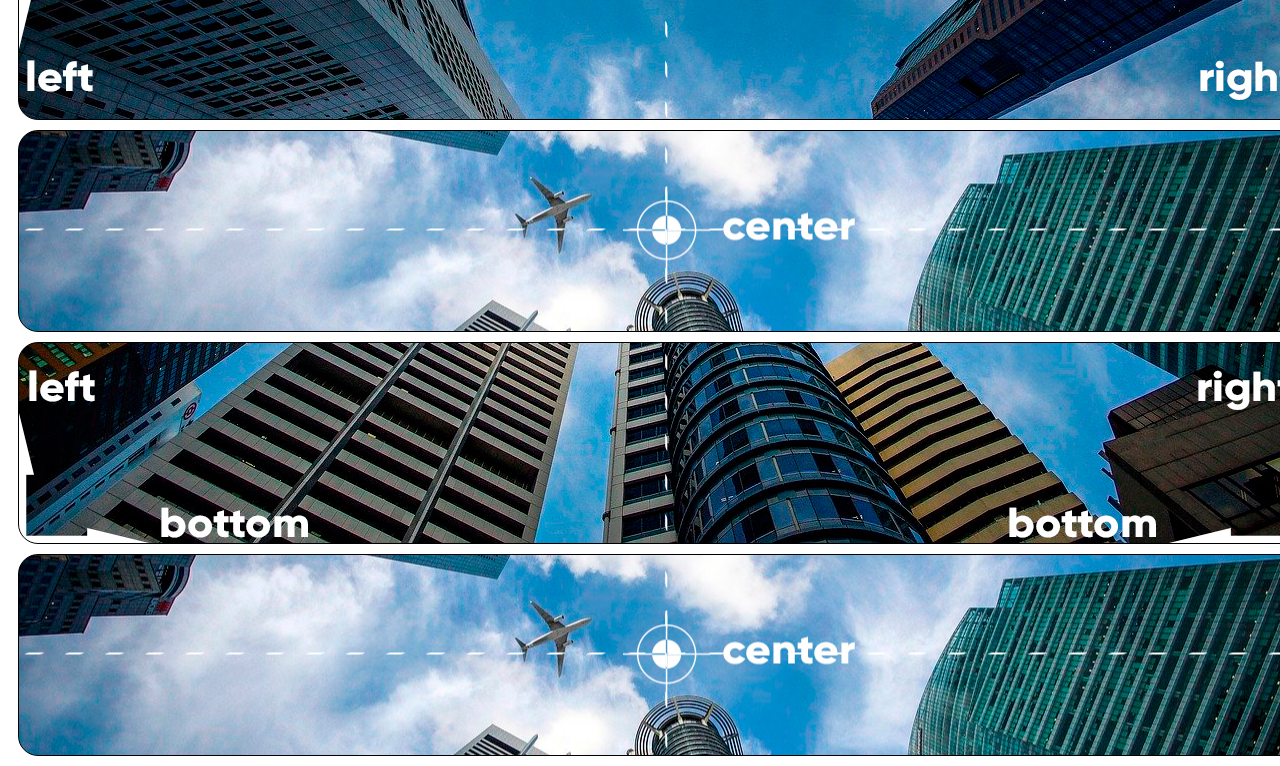
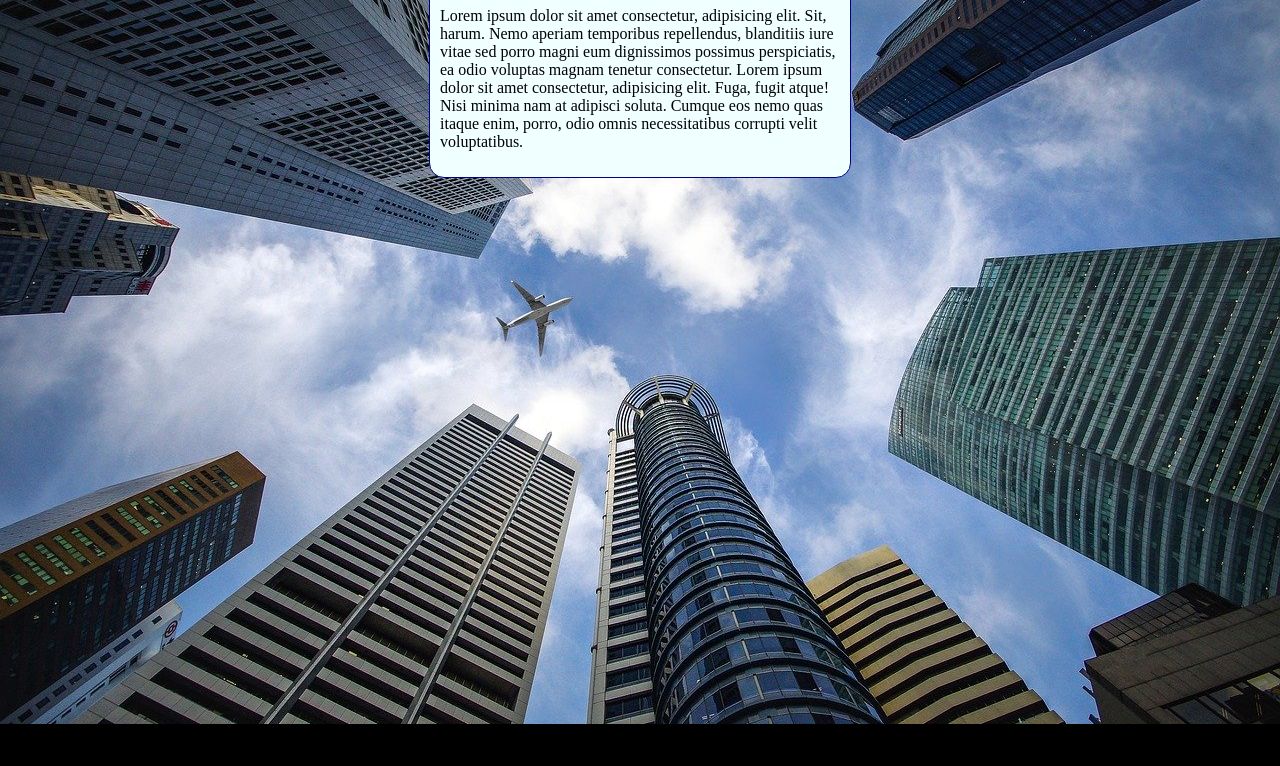
Before and after one commit to Ivan-Jaskiu/Moldura, a plain HTML site: page scr/index2.html in a window 1280 px wide. Shown: the part 92-858 px from the top of the page. After the commit the page ends 816 px from the top, so only its background shows below. Drawn offline with Linux system fonts and the light colour scheme.

Commit message:
resumindo

```diff
--- a/scr/css/style2.css
+++ b/scr/css/style2.css
@@ -1,25 +1,18 @@
-div.bloco {
-    background-image: url(../imagem/wallpaper003.jpg);
-    width: 1280px;
-    height: 200px;
-    border: 1px solid black;
-    border-radius: 20px;
-    margin: 10px;
-    overflow: hidden;
+body {
+    height: 100vh;
+    background-color: black;
+    background-image: url(../imagem/wallpaper002.jpg);
+    background-position: center top;
+    background-repeat: no-repeat;
+    background-size: cover;
 }
 
-#q1 {
-    background-position: left top;
+
+main {
+    background-color: azure;
+    width: 400px;
+    padding: 10px;
+    margin: auto;
+    border: 1px solid darkblue;
+    border-radius: 15px;
 }
-
-#q2 {
-    background-position: left center;
-}
-
-#q3 {
-    background-position: right bottom;
-}
-
-#q4 {
-    background-position: center center;
-}
--- a/scr/index2.html
+++ b/scr/index2.html
@@ -1,5 +1,6 @@
 <!DOCTYPE html>
 <html lang="en">
+
 <head>
     <meta charset="UTF-8">
     <meta http-equiv="X-UA-Compatible" content="IE=edge">
@@ -10,19 +11,16 @@
 </head>
 
 <body>
-    <div class="bloco" id="q1">
-
-    </div>
-    <div class="bloco" id="q2">
-
-    </div>
-    <div class="bloco" id="q3">
-
-    </div>
-    <div class="bloco" id="q4">
-
-    </div>
-
+    <main>
+        <h1>tese de imagmeee</h1>
+        <p>
+            Lorem ipsum dolor sit amet consectetur, adipisicing elit. Sit, harum. Nemo aperiam temporibus repellendus,
+            blanditiis iure vitae sed porro magni eum dignissimos possimus perspiciatis, ea odio voluptas magnam tenetur
+            consectetur. Lorem ipsum dolor sit amet consectetur, adipisicing elit. Fuga, fugit atque! Nisi minima nam at
+            adipisci soluta. Cumque eos nemo quas itaque enim, porro, odio omnis necessitatibus corrupti velit
+            voluptatibus.
+        </p>
+    </main>
 
 </body>
 
```
